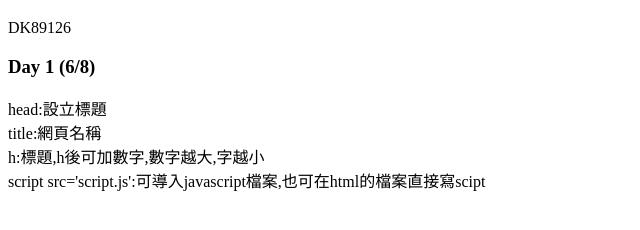
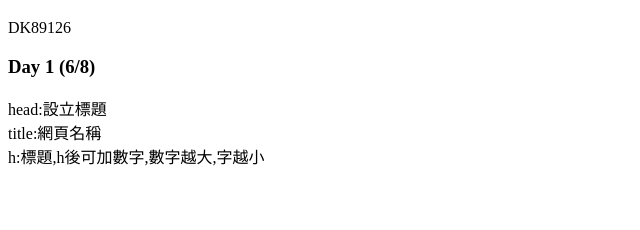
Before and after one commit to DK89126/web-learning-note, a plain HTML site: page index.html in a window 1280 px wide. Shown: the part 70-300 px from the top of the page, without its empty margins (0-640 px from the left). Drawn offline with Linux system fonts and the light colour scheme.

Commit message:
Update index.html

```diff
--- a/index.html
+++ b/index.html
@@ -10,7 +10,7 @@
     <p>head:設立標題<br>
         title:網頁名稱<br>
         h:標題,h後可加數字,數字越大,字越小<br>
-        script src='script.js':可導入javascript檔案,也可在html的檔案直接寫scipt
+<!--         script src='script.js':可導入javascript檔案,也可在html的檔案直接寫scipt -->
 
 
 
```
